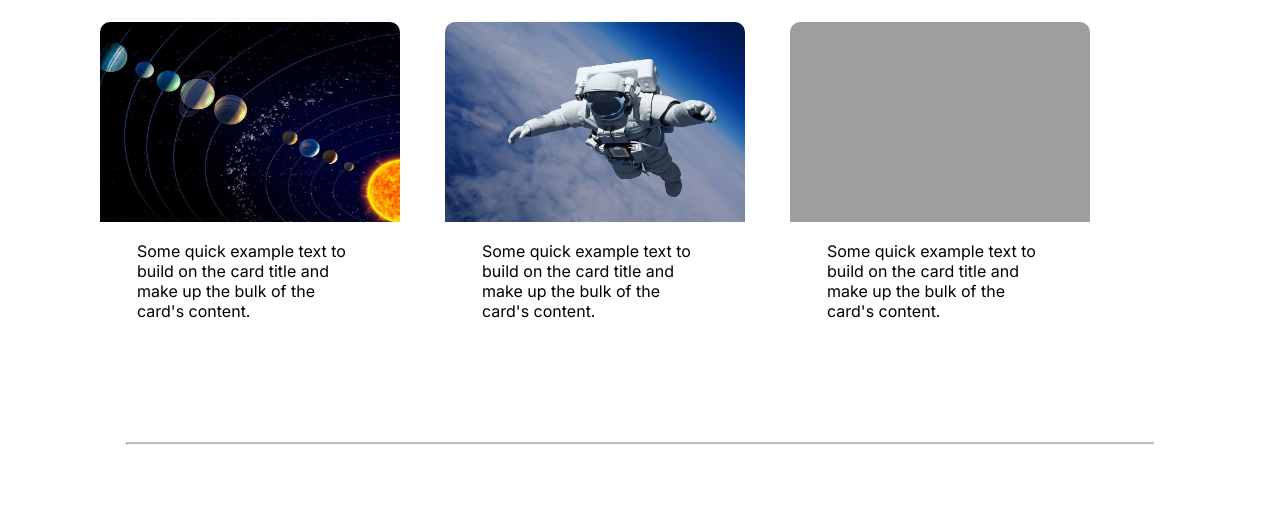
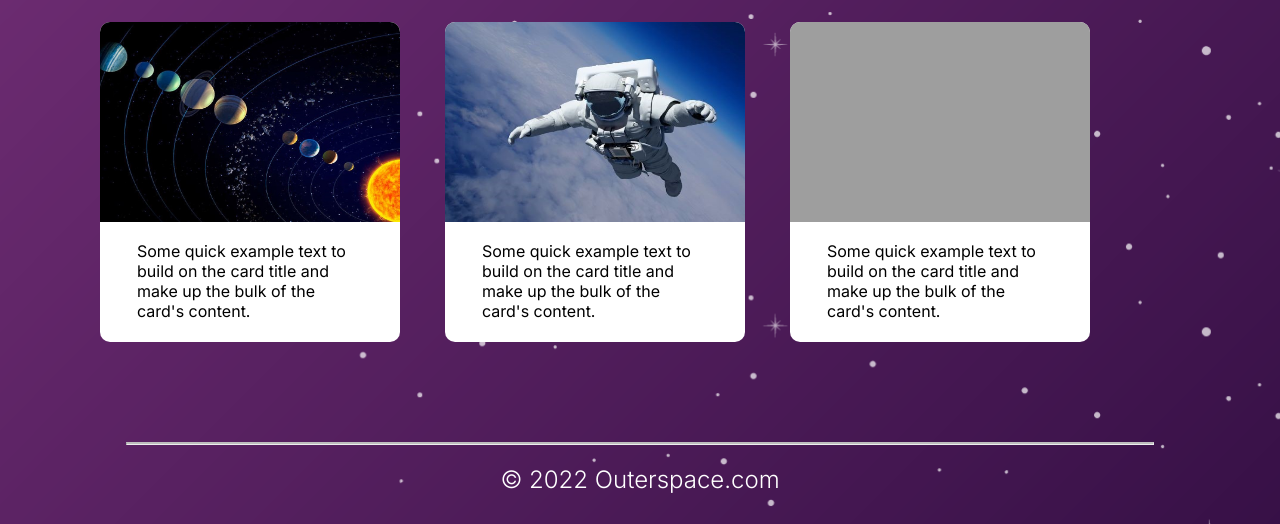
Before and after one commit to Prof-Anderson-Sousa/outerspace, a plain HTML site: page index.html in a window 1280 px wide. Shown: the part 554-1078 px from the top of the page. Drawn offline with Linux system fonts and the light colour scheme; the site is published under a folder, as on GitHub Pages, so addresses that start at the root find nothing.

Commit message:
OUTERSPACE

```diff
--- a/assets/css/style.css
+++ b/assets/css/style.css
@@ -10,7 +10,7 @@
 
 body {
     max-width: 1400px;
-    background-image: url(/assets/img/bk.png);
+    background-image: url(../img/bk.png);
     background-size: cover;
     background-repeat: no-repeat;
 }
```
